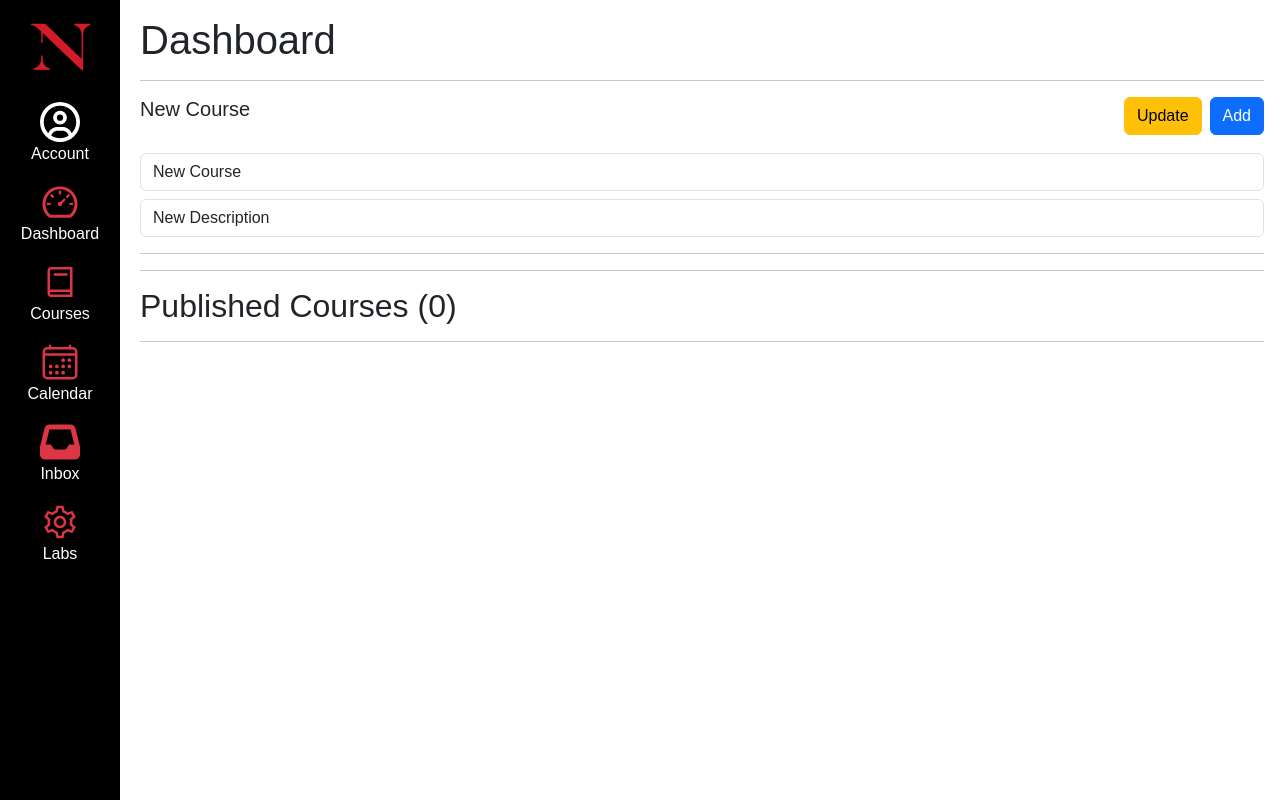
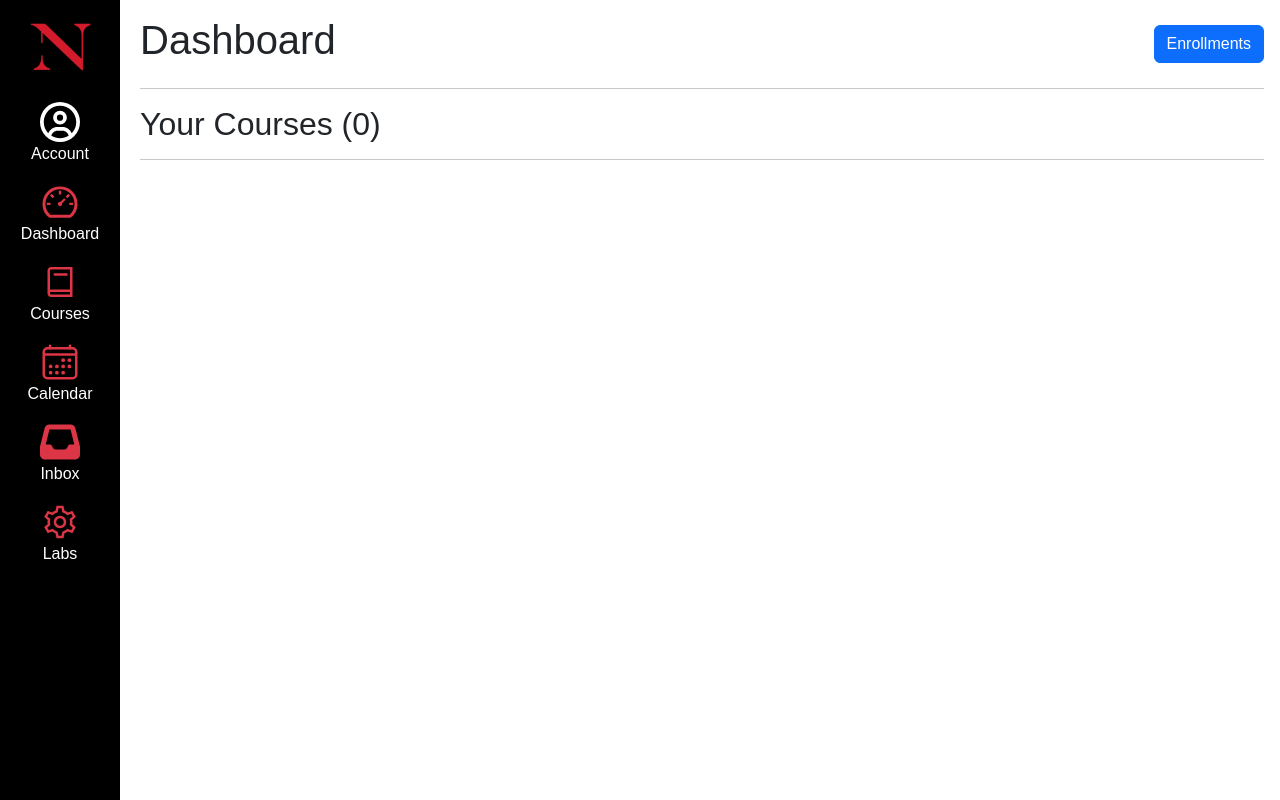
Before and after one commit to Aaryan1203/kambaz-next-js, a Next.js app: page /dashboard in a window 1280 px wide. Built offline with nearby package versions, Linux system fonts and the light colour scheme.

Commit message:
Completed assignment 4

```diff
--- /dev/null
+++ b/app/(kambaz)/courses/(enrollments)/reducer.ts
@@ -0,0 +1,24 @@
+import { createSlice } from "@reduxjs/toolkit";
+import { enrollments } from "../../database";
+import { v4 as uuidv4 } from "uuid";
+const initialState = {
+  enrollments: enrollments,
+};
+const enrollmentsSlice = createSlice({
+  name: "enrollments",
+  initialState,
+  reducers: {
+    addNewEnrollment: (state, { payload: enrollment }) => {
+      const newEnrollments = { ...enrollment, _id: uuidv4() };
+      state.enrollments = [...state.enrollments, newEnrollments];
+    },
+    deleteEnrollment: (state, { payload }) => {
+      const { user, course } = payload;
+      state.enrollments = state.enrollments.filter(
+        (e) => !(e.user === user && e.course === course),
+      );
+    },
+  },
+});
+export const { addNewEnrollment, deleteEnrollment } = enrollmentsSlice.actions;
+export default enrollmentsSlice.reducer;
--- a/app/(kambaz)/courses/[cid]/assignments/[aid]/page.tsx
+++ b/app/(kambaz)/courses/[cid]/assignments/[aid]/page.tsx
@@ -1,7 +1,6 @@
 "use client";
 
 import { useParams } from "next/navigation";
-import * as db from "../../../../database";
 import Link from "next/link";
 import { RootState } from "../../../../store";
 import { useDispatch, useSelector } from "react-redux";
@@ -36,7 +35,6 @@ export default function AssignmentEditor() {
   );
 
   const onSubmit = () => {
-    console.log("ASSIGNMENT", assignment);
     currentAssignment
       ? dispatch(updateAssignment(assignment))
       : dispatch(addAssignment(assignment));
--- a/app/(kambaz)/dashboard/page.tsx
+++ b/app/(kambaz)/dashboard/page.tsx
@@ -15,15 +15,26 @@ import { useState } from "react";
 import { useSelector, useDispatch } from "react-redux";
 import { RootState } from "../store";
 import { addNewCourse, deleteCourse, updateCourse } from "../courses/reducer";
-import * as db from "../database";
+import {
+  addNewEnrollment,
+  deleteEnrollment,
+} from "../courses/(enrollments)/reducer";
 
 export default function Dashboard() {
-  const { courses } = useSelector((state: RootState) => state.coursesReducer);
+  const { courses: allCourses } = useSelector(
+    (state: RootState) => state.coursesReducer,
+  );
+  const dispatch = useDispatch();
   const { currentUser } = useSelector(
     (state: RootState) => state.accountReducer,
   );
-  const { enrollments } = db;
-  const dispatch = useDispatch();
+  const { enrollments } = useSelector(
+    (state: RootState) => state.enrollmentsReducer,
+  );
+
+  const isFaculty = currentUser?.role === "FACULTY";
+
+  const [showEnrollments, setShowEnrollments] = useState(false);
   const [course, setCourse] = useState<any>({
     _id: "0",
     name: "New Course",
@@ -34,7 +45,7 @@ export default function Dashboard() {
     description: "New Description",
   });
 
-  const usersCourses = courses.filter((course) =>
+  const usersCourses = allCourses.filter((course) =>
     enrollments.some(
       (enrollment) =>
         enrollment.user === currentUser?._id &&
@@ -42,9 +53,31 @@ export default function Dashboard() {
     ),
   );
 
+  const courses = showEnrollments ? allCourses : usersCourses;
+
+  const handleSubmitEnrollment = (isEnrolled: boolean, courseId: string) => {
+    isEnrolled
+      ? dispatch(deleteEnrollment({ user: currentUser?._id, course: courseId }))
+      : dispatch(
+          addNewEnrollment({ user: currentUser?._id, course: courseId }),
+        );
+  };
+
   return (
     <div id="wd-dashboard">
-      <h1 id="wd-dashboard-title">Dashboard</h1> <hr />
+      <div className="d-flex align-items-center">
+        <h1 id="wd-dashboard-title">Dashboard</h1>
+        <button
+          className="btn btn-primary ms-auto"
+          id="wd-add-new-course-click"
+          onClick={() => setShowEnrollments(!showEnrollments)}
+        >
+          Enrollments
+        </button>
+      </div>
+      <hr />
+      {isFaculty && (
+        <div>
           <h5>
             New Course
             <button
@@ -59,7 +92,7 @@ export default function Dashboard() {
               onClick={() => dispatch(updateCourse(course))}
               id="wd-update-course-click"
             >
-          Update{" "}
+              Update
             </button>
           </h5>
           <br />
@@ -70,17 +103,24 @@ export default function Dashboard() {
           />
           <FormControl
             value={course.description}
-        onChange={(e) => setCourse({ ...course, description: e.target.value })}
+            onChange={(e) =>
+              setCourse({ ...course, description: e.target.value })
+            }
           />
           <hr />
-      <hr />
+        </div>
+      )}
       <h2 id="wd-dashboard-published">
-        Published Courses ({usersCourses.length})
+        {showEnrollments
+          ? `All Courses (${allCourses.length})`
+          : `Your Courses (${usersCourses.length})`}
       </h2>
       <hr />
       <div id="wd-dashboard-courses">
         <Row xs={1} md={5} className="g-4">
-          {usersCourses.map((course) => (
+          {courses.map((course) => {
+            const isEnrolled = usersCourses.includes(course);
+            return (
               <Col
                 key={`wd-dashboard-course-${course._id}`}
                 style={{ width: "300px" }}
@@ -106,32 +146,48 @@ export default function Dashboard() {
                       >
                         {course.description}
                       </CardText>
-                    <Button variant="primary"> Go </Button>
-                    <button
+                      <div className="d-flex align-items-center gap-2 flex-wrap">
+                        <Button variant="primary">Go</Button>
+                        {showEnrollments && (
+                          <Button
+                            variant="secondary"
+                            onClick={(e) => {
+                              e.preventDefault();
+                              handleSubmitEnrollment(isEnrolled, course._id);
+                            }}
+                          >
+                            {isEnrolled ? "Unenroll" : "Enroll"}
+                          </Button>
+                        )}
+                        {isFaculty && (
+                          <>
+                            <Button
+                              variant="warning"
+                              onClick={(event) => {
+                                event.preventDefault();
+                                setCourse(course);
+                              }}
+                            >
+                              Edit
+                            </Button>
+                            <Button
+                              variant="danger"
                               onClick={(event) => {
                                 event.preventDefault();
                                 dispatch(deleteCourse(course._id));
                               }}
-                      className="btn btn-danger float-end"
-                      id="wd-delete-course-click"
                             >
                               Delete
-                    </button>
-                    <button
-                      id="wd-edit-course-click"
-                      onClick={(event) => {
-                        event.preventDefault();
-                        setCourse(course);
-                      }}
-                      className="btn btn-warning me-2 float-end"
-                    >
-                      Edit
-                    </button>
+                            </Button>
+                          </>
+                        )}
+                      </div>
                     </CardBody>
                   </Link>
                 </Card>
               </Col>
-          ))}
+            );
+          })}
         </Row>
       </div>
     </div>
--- a/app/(kambaz)/store.ts
+++ b/app/(kambaz)/store.ts
@@ -3,13 +3,14 @@ import coursesReducer from "./courses/reducer";
 import modulesReducer from "./courses/[cid]/modules/reducer";
 import accountReducer from "./account/reducer";
 import assignmentsReducer from "./courses/[cid]/assignments/reducer";
-
+import enrollmentsReducer from "./courses/(enrollments)/reducer";
 const store = configureStore({
   reducer: {
     coursesReducer,
     modulesReducer,
     accountReducer,
     assignmentsReducer,
+    enrollmentsReducer,
   },
 });
 export type RootState = ReturnType<typeof store.getState>;
```
Also changed, not shown: app/(kambaz)/account/Navigation.tsx (+2 -5 lines), app/(kambaz)/courses/[cid]/home/page.tsx (+28 -0 lines), app/(kambaz)/courses/[cid]/people/table/page.tsx (+7 -1 lines). Lines whose indentation alone changed are shown as unchanged.
